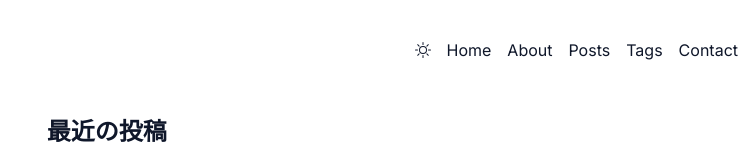
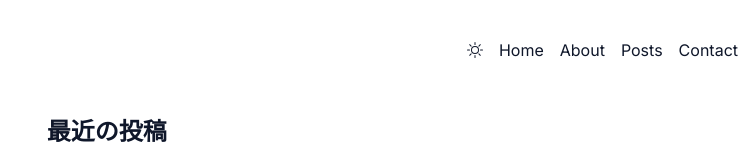
Before and after one commit to yamataikoku0114/next-blog, a Next.js app: page / in a window 1280 px wide. Shown: the top 160 px of the page, without its empty margins (526-1280 px from the left). Built offline with nearby package versions, Linux system fonts and the light colour scheme.

Commit message:
ヘッダーのタグ削除

```diff
--- a/src/app/components/Header.tsx
+++ b/src/app/components/Header.tsx
@@ -22,9 +22,6 @@ export default function Header() {
             <Link href="/posts">Posts</Link>
           </li>
           <li>
-            <Link href="/tags">Tags</Link>
-          </li>
-          <li>
             <Link href="/contact">Contact</Link>
           </li>
         </ul>
```
